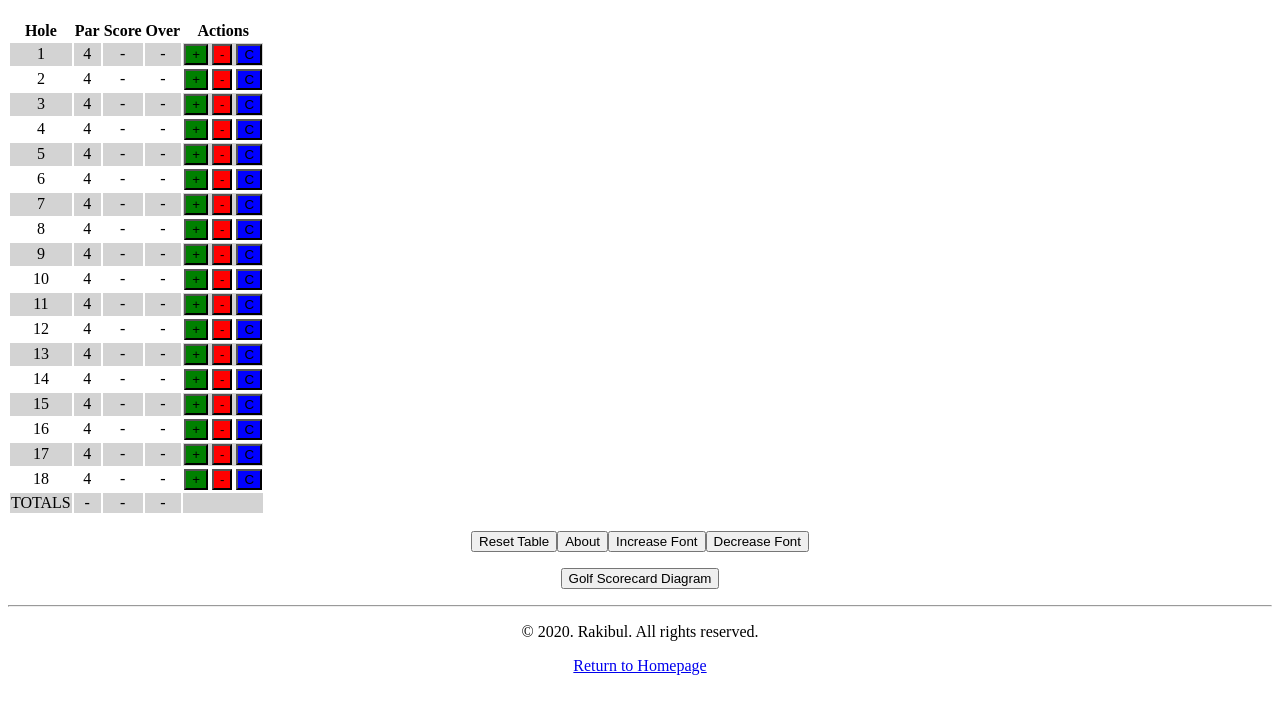
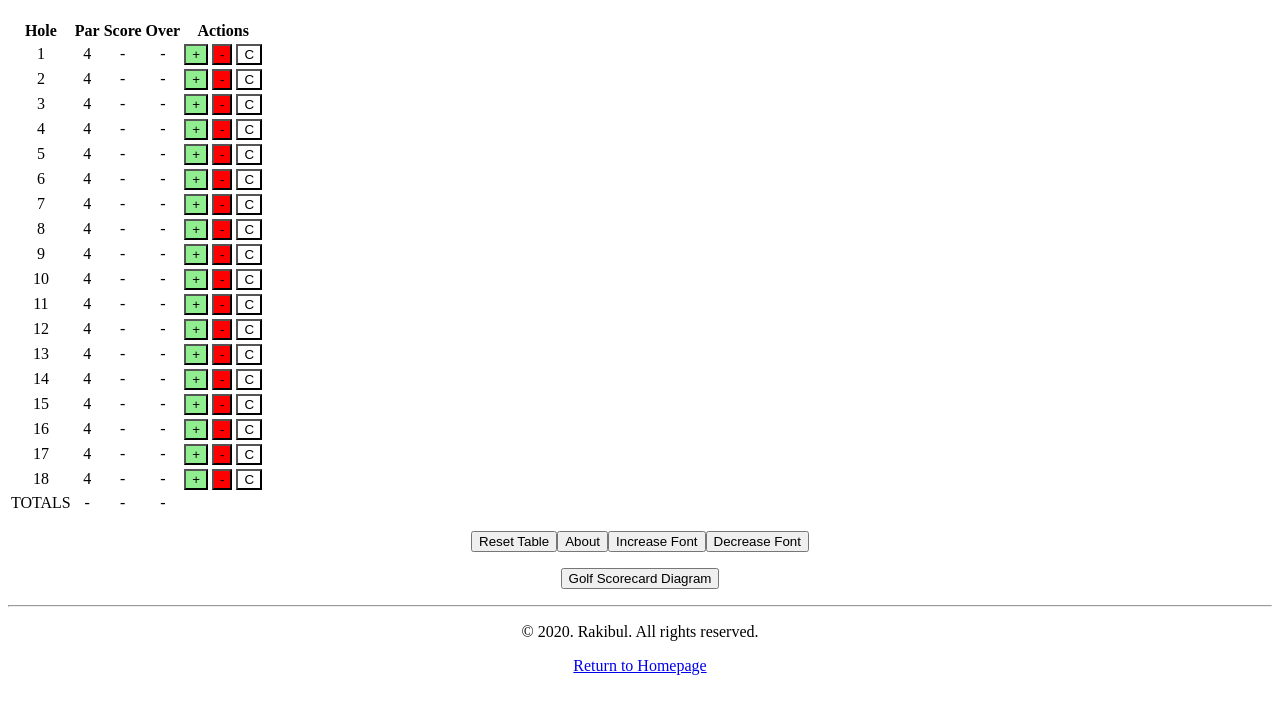
Before and after one commit to LordeVoldemort/LordeVoldemort.github.io, a plain HTML site: page assignments/golfScorecard.html in a window 1280 px wide. Shown: the part 61-774 px from the top of the page. Drawn offline with Linux system fonts and the light colour scheme; files that its build step writes are made by us from their sources.

Commit message:
Update assignment03.css

```diff
--- a/assignments/assignment03.css
+++ b/assignments/assignment03.css
@@ -1,20 +1,4 @@
-     /* center-align table columns */
-
-
-
-
-
-	  	table, th, tr {
-	  text-align: center;	}
-	button.btn-success {
-	  background-color: green;
-	}
-	button.btn-danger {
-	  background-color: red;
-	}
-	button.btn-clear {
-	  background-color: blue;
-	}
-	.table-striped tr:nth-child(even) {
-	  background-color:LightGray;
-	}
+table, th, tr {text-align: center;}
+button.btn-success {background-color: lightgreen;}
+button.btn-danger {background-color: red;}
+button.btn-clear {background-color: white;}
```
